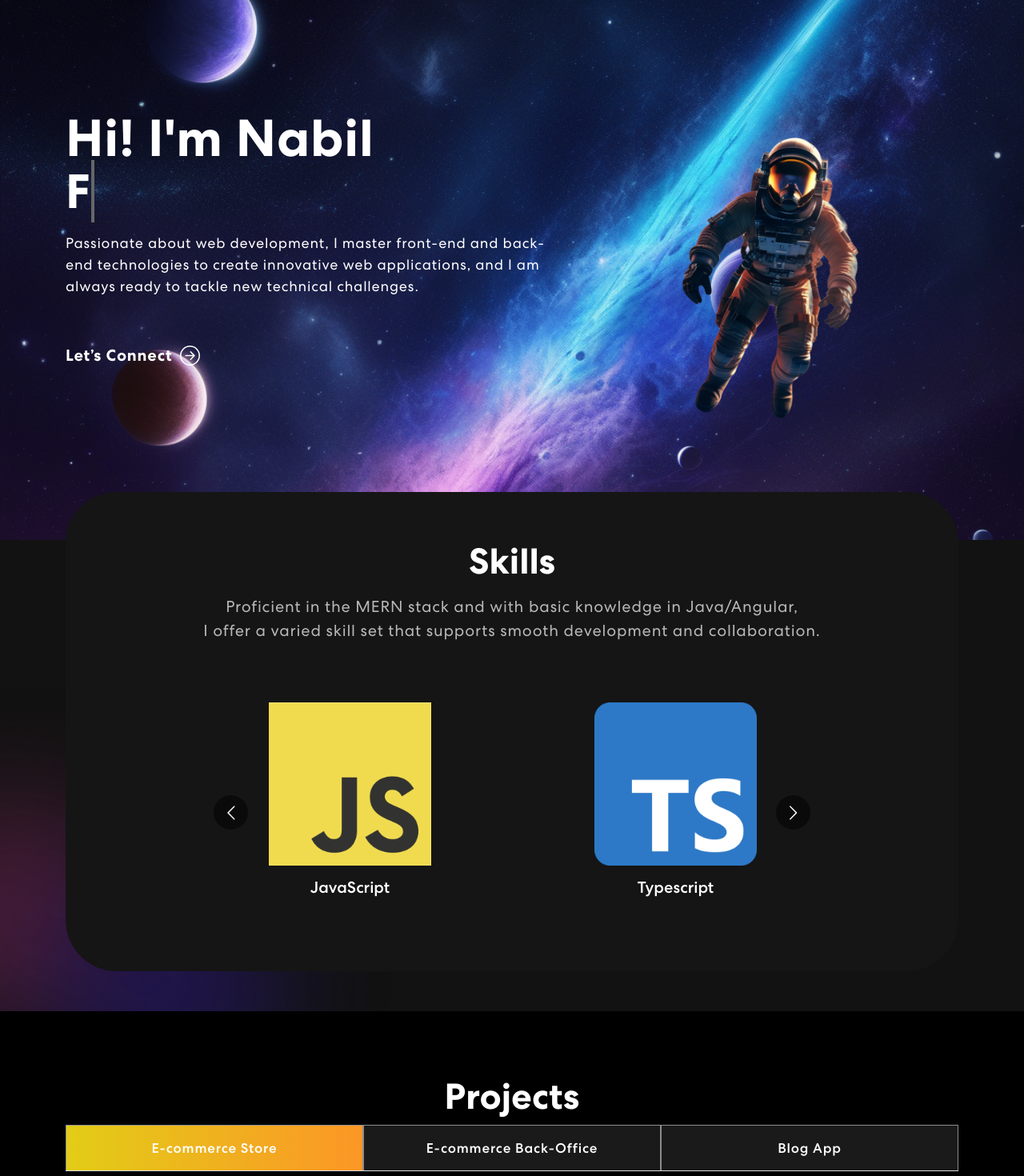
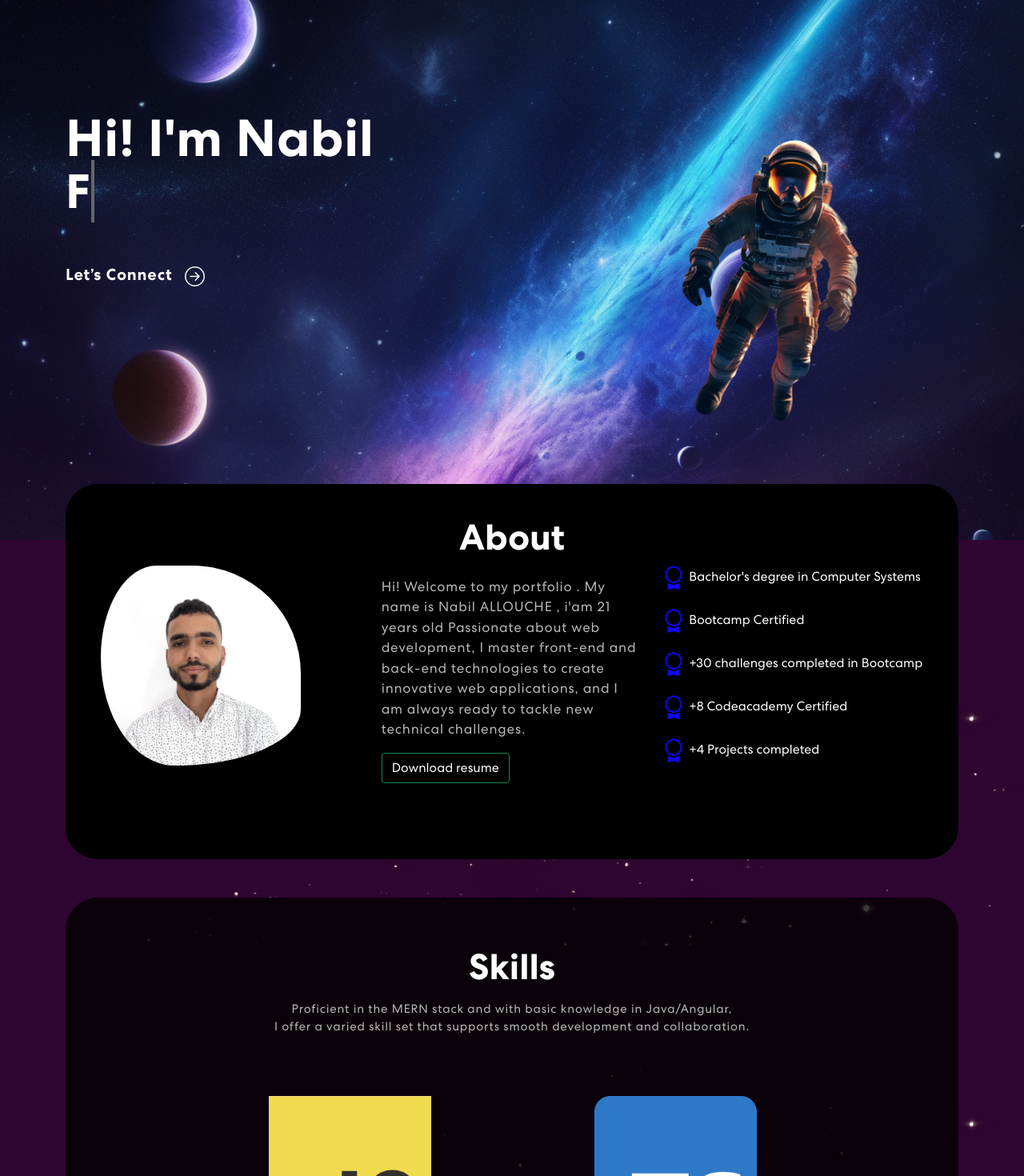
Before and after one commit to NabilAllouche/astronaut-portfolio, a React (Create React App) app: page / in a window 1280 px wide. Shown: the part 120-1590 px from the top of the page at 80% size. Built offline with nearby package versions, Linux system fonts and the light colour scheme; no server answers.

Commit message:
add about section && some enhacements

```diff
--- a/src/App.css
+++ b/src/App.css
@@ -86,7 +86,6 @@ p.danger {
 .logo {
   color: #fff;
   font-size: 30px;
-   font-family: cursive;
 }
 
 nav.navbar {
@@ -112,9 +111,9 @@ background: rgba(255, 255, 255, 0.19);
 box-shadow: 0 4px 30px rgba(0, 0, 0, 0.1);
 backdrop-filter: blur(7.7px);
 -webkit-backdrop-filter: blur(3.7px);
-border: 1px solid rgba(255, 255, 255, 0.3);
+border-radius: 8px;
 margin: 10px;
-}
+box-shadow: rgba(0, 0, 0, 0.35) 0px 5px 15px;}
 
 nav.navbar.scrolled {
   padding: 0px 0;
@@ -179,8 +178,7 @@ span.navbar-text {
 .navbar-text button {
   font-weight: 700;
   color: #000000;
-  border: 1px solid #f8f8f8;
-  border-radius: 0px;
+  border-radius: 8px;
   padding: 10px;
   background: #f8f8f8;
   font-size: 18px;
@@ -299,13 +297,21 @@ nav.navbar .navbar-toggler[aria-expanded="true"] .navbar-toggler-icon {
   letter-spacing: 0.8px;
   display: flex;
   align-items: center;
+  text-decoration: none;
+
 }
+.banner button a {
+  text-decoration: none;
+ color: #f8f8f8;
+}
+
 .banner button svg {
   font-size: 25px;
   margin-left: 10px;
   transition: 0.3s ease-in-out;
   line-height: 1;
 }
+
 .banner button:hover svg {
   margin-left: 25px;
 }
@@ -328,29 +334,110 @@ nav.navbar .navbar-toggler[aria-expanded="true"] .navbar-toggler-icon {
   font-size: 60px;
 }
 
+/************ About Css ************/
+.skill .about-bx p {
+  color: #B8B8B8;
+  font-size: 17px;
+  letter-spacing: 0.8px;
+  line-height: 1.5em;
+  margin: 14px 0 75px 0;
+  text-align: start;
+}
+
+@media (max-width:1200px) {
+	.skill p .about-bx {
+    width: 60%;
+
+  }
+}
+@media (max-width:496px) {
+	.skill p .about-bx {
+    width: 100%;
+
+  }
+}
+
+
+.skill p button{
+  color: white;
+
+}
+.about-bx {
+  background: #000000;
+  border-radius: 40px;
+  text-align: center;
+  padding: 20px;
+  padding-top: 40px;
+  margin-top: -70px;
+  margin-bottom: 10px;
+  width: 100%;
+
+}
+
+.about-bx .about-award{
+  text-align: start;
+
+}
+
+.shape {
+  background-image:url(./assets/img/profile-image.jpg);
+  background-size: cover;
+  background-repeat: no-repeat;
+  animation: morph 4s ease-in-out infinite;
+   border-radius: 60% 40% 30% 70% / 60% 30% 70% 40%;
+   height: 250px;
+   transition: all 1s ease-in-out;
+   width: 250px;
+   z-index: 5;
+   margin-right: 20px;
+  }
+
+  @keyframes morph {
+   0% {
+             border-radius:  60% 40% 30% 70% / 60% 30% 70% 40%;
+     }
+
+     50% {
+             border-radius:  30% 60% 70% 40% / 50% 60% 30% 60%;
+     }
+
+     100% {
+         border-radius:  60% 40% 30% 70% / 60% 30% 70% 40%;
+     }
+  }
+
+
+
 /************ Skills Css ************/
 .skill {
   padding: 0 0 50px 0;
   position: relative;
+  background-image: url("./assets/img/stars.png");
+  background-color: #2e0631;
 }
 .skill-bx {
-  background: #151515;
-  border-radius: 64px;
+  background: #000000c4;
+  border-radius: 40px;
   text-align: center;
   padding: 60px 50px;
   margin-top: -60px;
+
 }
+
 .skill h2 {
 	font-size: 45px;
 	font-weight: 700;
 }
-.skill p {
-    color: #B8B8B8;
-    font-size: 20px;
-    letter-spacing: 0.8px;
-    line-height: 1.5em;
-    margin: 14px 0 75px 0;
+
+.skill-bx p{
+  color: #B8B8B8;
+  font-size: 15px;
+  letter-spacing: 0.8px;
+  line-height: 1.5em;
+  margin: 14px 0 75px 0;
+  text-align: center;
 }
+
 .skill-slider {
   width: 80%;
   margin: 0 auto;
@@ -434,10 +521,13 @@ nav.navbar .navbar-toggler[aria-expanded="true"] .navbar-toggler-icon {
   width: 56%;
 }
 .project .nav.nav-pills {
-  width: 72%;
+  width: 100%;
   margin: 0 auto;
+  border-radius: 50px;
   background-color: rgb(255 255 255 / 10%);
   overflow: hidden;
+  box-shadow: rgba(91, 90, 90, 0.469) 0px 5px 15px;
+
 }
 .project .nav.nav-pills .nav-item {
   width: 33.33333%;
@@ -461,7 +551,7 @@ nav.navbar .navbar-toggler[aria-expanded="true"] .navbar-toggler-icon {
     position: absolute;
     width: 0;
     height: 100%;
-    background: linear-gradient(90.21deg, #e1d016 -5.91%, #ff9028 111.58%);
+    background: linear-gradient(90.21deg, #AA367C -5.91%, #4A2FBD 111.58%);
     top: 0;
     left: 0;
     z-index: -1;
@@ -470,18 +560,15 @@ nav.navbar .navbar-toggler[aria-expanded="true"] .navbar-toggler-icon {
 .project .nav.nav-pills .nav-link.active::before {
     width: 100% !important;
 }
-.project .nav.nav-pills .nav-link.active {
-    border: 1px solid rgba(255, 255, 255, 1);
-}
+
 .nav-link#projects-tabs-tab-first {
-  border: 1px solid rgba(255, 255, 255, 0.5);
-}
-.nav-link#projects-tabs-tab-second {
-  border: 1px solid rgba(255, 255, 255, 0.5);
-
+  border-right: 1px solid rgb(133, 133, 133);
+  border-radius: 55px 0px 0px 55px;
 }
 .nav-link#projects-tabs-tab-third {
-  border: 1px solid rgba(255, 255, 255, 0.5);
+  border-radius: 0 55px 55px 0;
+  border-left: 1px solid rgb(133, 133, 133);
+
 }
 .proj-imgbx {
   position: relative;
@@ -678,6 +765,9 @@ nav.navbar .navbar-toggler[aria-expanded="true"] .navbar-toggler-icon {
   letter-spacing: 0.5px;
   border-radius: 18px;
 }
+.footer{
+  background-image: url('./assets/img/stars.png');
+}
 .footer img {
   width: 26%;
 }
--- a/src/App.js
+++ b/src/App.js
@@ -3,6 +3,7 @@ import "bootstrap/dist/css/bootstrap.min.css";
 import { NavBar } from "./components/NavBar";
 import { Banner } from "./components/Banner";
 import { Skills } from "./components/Skills";
+import { About } from "./components/About";
 import { Projects } from "./components/Projects";
 import { Contact } from "./components/Contact";
 import { Footer } from "./components/Footer";
@@ -12,6 +13,7 @@ function App() {
     <div className="App">
       <NavBar />
       <Banner />
+      <About />
       <Skills />
       <Projects />
       <Contact />
--- /dev/null
+++ b/src/components/About.jsx
@@ -0,0 +1,65 @@
+import React from 'react'
+import { Award } from "react-bootstrap-icons";
+import url from "../assets/nabilAllouche-resume.pdf";
+
+
+export const About = () => {
+
+     // Function will execute on click of button
+  const onButtonClick = () => {
+    // using Java Script method to get PDF file
+    fetch(url).then((response) => {
+      response.blob().then((blob) => {
+        // Creating new object of PDF file
+        const fileURL = window.URL.createObjectURL(blob);
+
+        // Setting various property values
+        let alink = document.createElement("a");
+        alink.href = fileURL;
+        alink.download = "nabil-allouche-resume";
+        alink.click();
+      });
+    });
+  };
+
+    return (
+        <section className="skill" id="about">
+          <div className="container">
+            <div className="row">
+              <div className="col-12 mb-5">
+                <div className="about-bx wow zoomIn">
+                  <h2>About</h2>
+
+                  <div class="container">
+    <div class="row">
+        <div class="col-md-4 order-md-1">
+            <div class="div1"> <div className="shape"> </div> </div>
+        </div>
+        <div class="col-md-4 order-md-2">
+            <div class="div2"><p className=''>
+                  Hi! Welcome to my portfolio . My name is Nabil ALLOUCHE , i'am 21 years old Passionate about web development, I master front-end and
+                  back-end technologies to create innovative web applications,
+                  and I am always ready to tackle new technical challenges. <br />
+                  <button className='btn btn-outline-success mt-3 rounded' onClick={onButtonClick}>Download resume</button>
+                </p> </div>
+        </div>
+        <div class="col-md-4 order-md-3">
+        <div className='about-award d-flex  flex-column'>
+                <span><Award size={30} color="#0f06ff" /> Bachelor's degree in Computer Systems </span> <br />
+                <span><Award size={30} color="#0f06ff" /> Bootcamp Certified  </span> <br/>
+                <span><Award size={30} color="#0f06ff" /> +30 challenges completed in Bootcamp</span> <br/>
+                <span><Award size={30} color="#0f06ff" /> +8 Codeacademy Certified</span> <br/>
+                <span><Award size={30} color="#0f06ff" /> +4 Projects completed</span> <br/>
+
+                </div>
+        </div>
+    </div>
+</div>
+
+                </div>
+              </div>
+            </div>
+          </div>
+        </section>
+      );
+}
--- a/src/components/Banner.js
+++ b/src/components/Banner.js
@@ -68,26 +68,20 @@ export const Banner = () => {
                     <span className="wrap">{text}</span>
                   </span>
                 </h1>
-                <p>
-                  Passionate about web development, I master front-end and
-                  back-end technologies to create innovative web applications,
-                  and I am always ready to tackle new technical challenges.
-                </p>
-                <a href="#connect" style={{ textDecoration: "none" }}>
-                  <button onClick={() => console.log("connect")}>
+
+                <button onClick={() => console.log("connect")}>
+                  <a href="#connect" style={{ textDecoration: "none" }}>
                     Let’s Connect <ArrowRightCircle size={25} />
-                  </button>
-                </a>
+                  </a>
+                </button>
               </div>
             </TrackVisibility>
           </Col>
           <Col xs={12} md={6} xl={5}>
             <TrackVisibility>
-              {({ isVisible }) => (
-                <div>
-                  <img src={headerImg} alt="Header Img" />
-                </div>
-              )}
+              <div>
+                <img src={headerImg} alt="Header Img" />
+              </div>
             </TrackVisibility>
           </Col>
         </Row>
--- a/src/components/Footer.js
+++ b/src/components/Footer.js
@@ -1,5 +1,4 @@
 import { Container, Row, Col } from "react-bootstrap";
-import { MailchimpForm } from "./MailchimpForm";
 import navIcon1 from "../assets/img/nav-icon1.svg";
 import navIcon2 from "../assets/img/github-mark-white.svg";
 export const Footer = () => {
@@ -7,7 +6,6 @@ export const Footer = () => {
     <footer className="footer">
       <Container>
         <Row className="align-items-center">
-          <MailchimpForm />
           <Col size={12} sm={6}>
             <span className="logo">Nabil.Dev</span>
           </Col>
--- a/src/components/NavBar.js
+++ b/src/components/NavBar.js
@@ -50,6 +50,15 @@ export const NavBar = () => {
                 Home
               </Nav.Link>
               <Nav.Link
+                href="#about"
+                className={
+                  activeLink === "skills" ? "active navbar-link" : "navbar-link"
+                }
+                onClick={() => onUpdateActiveLink("about")}
+              >
+                About
+              </Nav.Link>
+              <Nav.Link
                 href="#skills"
                 className={
                   activeLink === "skills" ? "active navbar-link" : "navbar-link"
--- a/src/components/Projects.js
+++ b/src/components/Projects.js
@@ -32,24 +32,21 @@ export const Projects = () => {
 
                 <Tab.Container id="projects-tabs" defaultActiveKey="first">
                   <Nav
-                    variant="tabs"
-                    className="w-100 nav-pills mb-5 justify-content-center align-items-center flex-column flex-md-row"
+                    variant="pills"
+                    className="nav-pills mb-5 justify-content-center align-items-center"
                     id="pills-tab"
                   >
-                    <Nav.Item className="nav-item">
-                      <Nav.Link eventKey="first" className="">
-                        E-commerce Store
-                      </Nav.Link>
+                    <Nav.Item>
+                      <Nav.Link eventKey="first">Store</Nav.Link>
                     </Nav.Item>
                     <Nav.Item>
-                      <Nav.Link eventKey="second">
-                        E-commerce Back-Office
-                      </Nav.Link>
+                      <Nav.Link eventKey="second">Back-office</Nav.Link>
                     </Nav.Item>
                     <Nav.Item>
-                      <Nav.Link eventKey="third">Blog App</Nav.Link>
+                      <Nav.Link eventKey="third">Blog app</Nav.Link>
                     </Nav.Item>
                   </Nav>
+
                   <Tab.Content id="slideInUp">
                     <Tab.Pane eventKey="first">
                       <div className="container">
```
Also changed, not shown: src/components/MailchimpForm.js (deleted, +0 -21 lines), src/components/Newsletter.js (deleted, +0 -59 lines), src/assets/img/profile-image.jpg (added), src/assets/img/stars.png (added).
